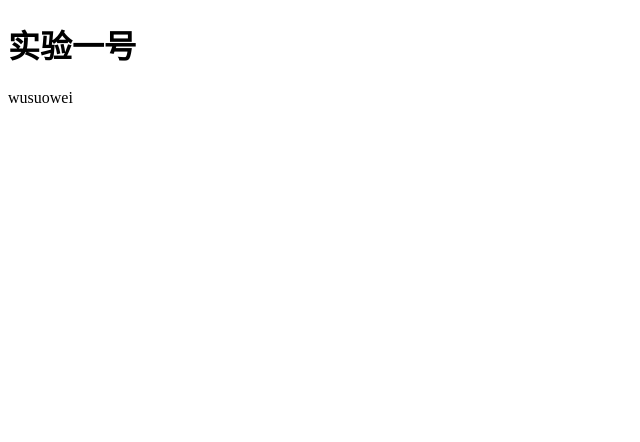
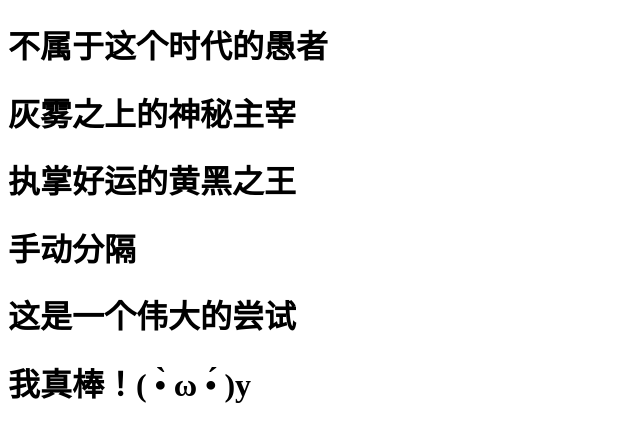
Before and after one commit to Wy-wt/Wy-wt.github.io, a plain HTML site: page index.html in a window 1280 px wide. Shown: the whole page, without its empty margins (0-640 px from the left). Drawn offline with Linux system fonts and the light colour scheme.

Commit message:
Add files via upload

```diff
--- a/index.html
+++ b/index.html
@@ -3,10 +3,14 @@
 <head>
     <meta charset="UTF-8">
     <meta name="viewport" content="width=device-width, initial-scale=1.0">
-    <title>changshi</title>
+    <title>赞美愚者</title>
 </head>
 <body>
-    <h1>实验一号</h1>
-    <hi>wusuowei</hi>
+    <h1>不属于这个时代的愚者</h1>
+    <h1>灰雾之上的神秘主宰</h1>
+    <h1>执掌好运的黄黑之王</h1>
+    <h1>手动分隔</h1>
+    <h1>这是一个伟大的尝试</h1>
+    <h1>我真棒！( •̀ ω •́ )y</h1>
 </body>
 </html>
```
